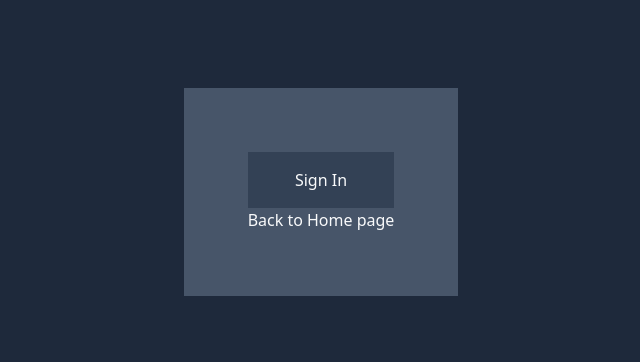
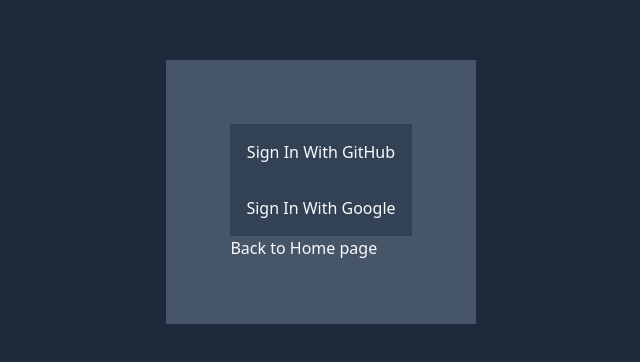
Before and after one commit to allanlalangan/next-auth, a Next.js app: page /signin in a window 1280 px wide. Shown: the part 208-570 px from the top of the page, without its empty margins (319-959 px from the left). Built offline with nearby package versions, Linux system fonts and the light colour scheme; no server answers.

Commit message:
Create provider signin buttons

```diff
--- a/app/(auth)/signin/page.tsx
+++ b/app/(auth)/signin/page.tsx
@@ -1,10 +1,12 @@
-import SignInButton from "@/components/SignInButton";
+import GitHubSignInButton from "@/components/GitHubSignInButton";
+import GoogleSignInButton from "@/components/GoogleSignInButton";
 import Link from "next/link";
 
 export default function SignInPage() {
   return (
     <section className="flex flex-col">
-      <SignInButton />
+      <GitHubSignInButton />
+      <GoogleSignInButton />
       <Link href="/">Back to Home page</Link>
     </section>
   );
--- /dev/null
+++ b/components/GitHubSignInButton/index.tsx
@@ -0,0 +1,18 @@
+"use client";
+
+import { signIn, signOut, useSession } from "next-auth/react";
+
+const GitHubSignInButton = () => {
+  const { data: session } = useSession();
+  return (
+    <button
+      className="p-4 bg-slate-700 text-gray-50"
+      onClick={() => {
+        !session ? signIn("github") : signOut();
+      }}
+    >
+      {!session ? "Sign In With GitHub" : "Sign Out"}
+    </button>
+  );
+};
+export default GitHubSignInButton;
--- a/components/SignInButton/index.tsx
+++ b/components/GoogleSignInButton/index.tsx
@@ -2,17 +2,17 @@
 
 import { signIn, signOut, useSession } from "next-auth/react";
 
-const SignInButton = () => {
+const GoogleSignInButton = () => {
   const { data: session } = useSession();
   return (
     <button
       className="p-4 bg-slate-700 text-gray-50"
       onClick={() => {
-        !session ? signIn() : signOut();
+        !session ? signIn("google") : signOut();
       }}
     >
-      {!session ? "Sign In" : "Sign Out"}
+      {!session ? "Sign In With Google" : "Sign Out"}
     </button>
   );
 };
-export default SignInButton;
+export default GoogleSignInButton;
--- a/components/Header/index.tsx
+++ b/components/Header/index.tsx
@@ -1,5 +1,4 @@
 import Link from "next/link";
-import SignInButton from "../SignInButton";
 
 const Header = () => {
   return (
@@ -7,7 +6,6 @@
       <Link className="mx-2" href="/">
         Home
       </Link>
-      <SignInButton />
     </header>
   );
 };
```
